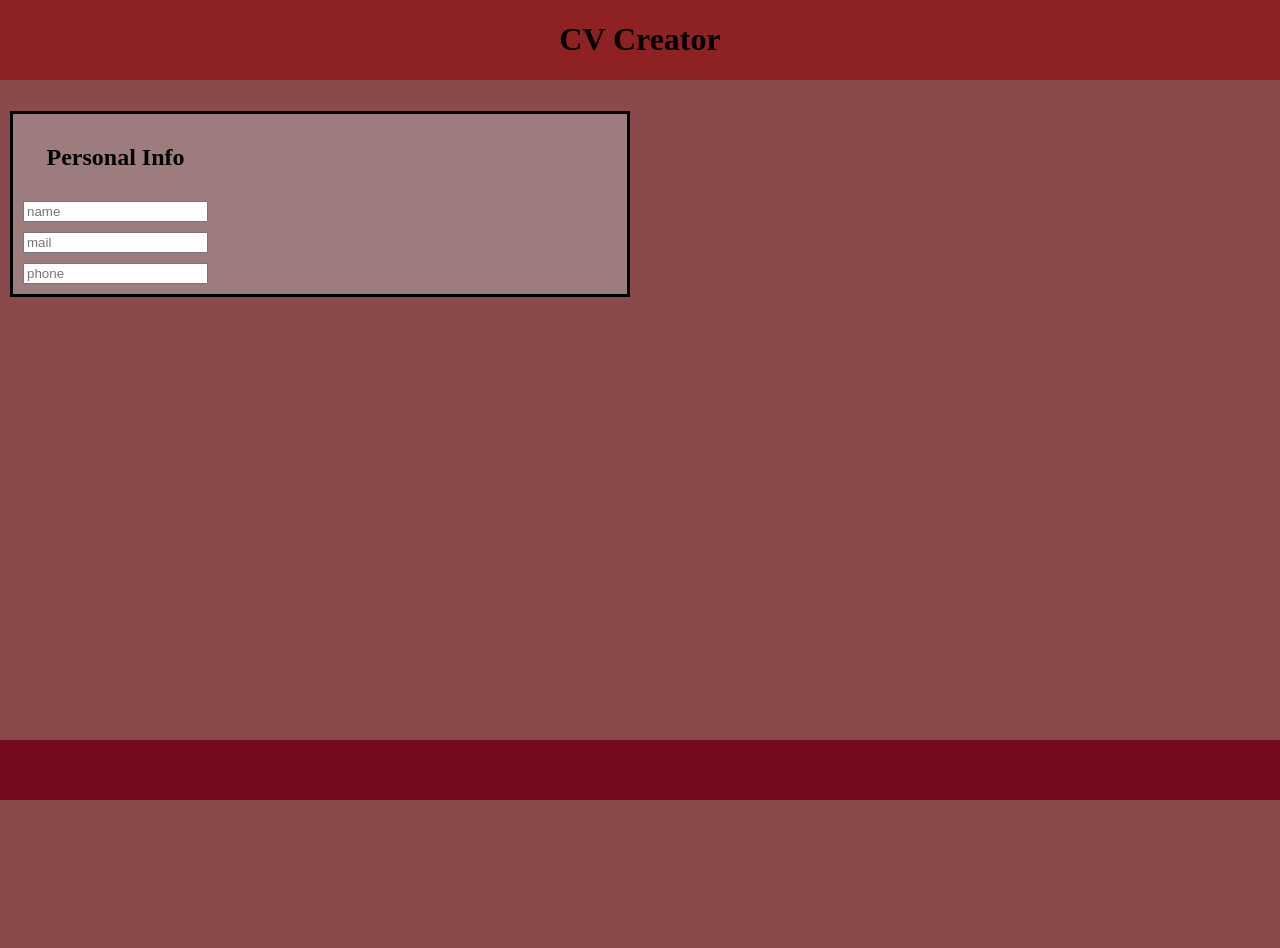
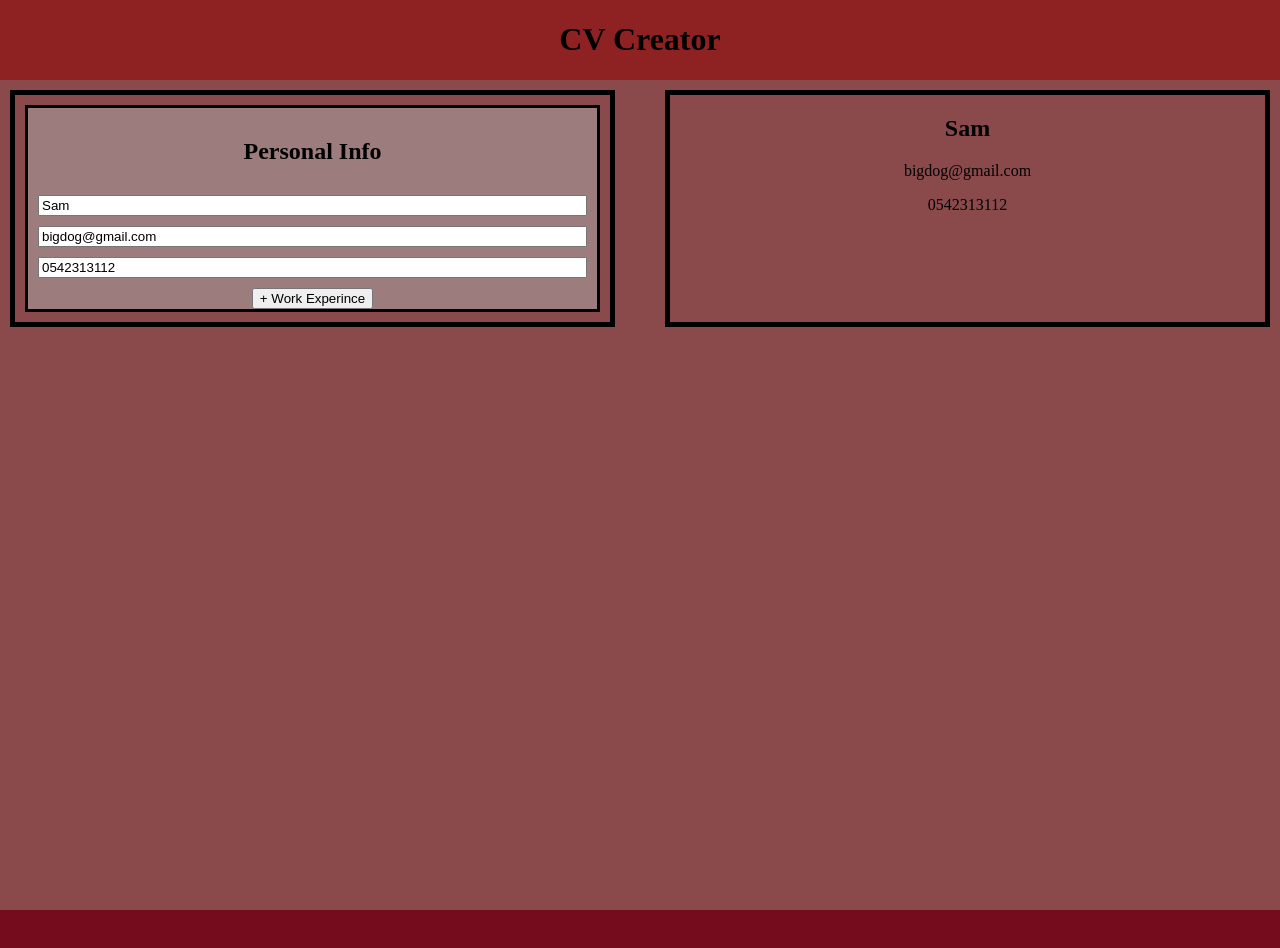
Before and after one commit to oxedom/cv-project, a React (Create React App) app: page / in a window 1280 px wide. Shown: the top 948 px of the page. Before the commit the page ends 800 px from the top, so only its background shows below. Built offline with nearby package versions, Linux system fonts and the light colour scheme.

Commit message:
schools contact and need to give it it's own ID

```diff
--- a/src/comps/Form.js
+++ b/src/comps/Form.js
@@ -8,14 +8,11 @@ class Form extends Component {
 
         this.state = {
 
-            name: "",
-            mail: "",
-            number: "",
+            name: "Sam",
+            mail: "bigdog@gmail.com",
+            number: "0542313112",
             schools: [],
             jobs: [],
-            nameFormRead: false,
-            schoolFormRead: false
-
         }
 
     }
@@ -35,9 +32,9 @@ class Form extends Component {
 
     }
 
-    handleClick = (e) => {
-        let toogle = !this.state.nameFormRead
-        this.setState({ nameFormRead: toogle });
+    handleSchoolclick = (e) => {
+        e.preventDefault()
+        this.setState({ schools: this.state.schools.concat({}) })
     }
 
 
@@ -59,14 +56,15 @@ class Form extends Component {
                             <input placeholder="mail" onChange={this.handleChange} name="mail" value={mail} type='text' maxLength={30} />
                             <input placeholder="phone" onChange={this.handleChange} name="number" value={number} type='text' maxLength={12} />
                         </div>
-
+                        <button onClick={this.handleSchoolclick}> + Work Experince</button>
+                        {schools.map(el => <SchoolForm key={1}> </SchoolForm>)}
                     </div>
 
                 </form >
 
 
-                <div >
-                    <p> {name}</p>
+                <div className="cv_preview" >
+                    <h2> {name}</h2>
                     <p> {mail}</p>
                     <p> {number}</p>
                 </div>
--- a/src/styles/styles.css
+++ b/src/styles/styles.css
@@ -28,7 +28,7 @@ body {
 
 
 .form-box {
-    display: flex;
+
     border: 3px solid black;
     margin: 10px;
     background-color: rgb(156, 124, 124);
@@ -48,6 +48,12 @@ body {
     display: grid;
     grid-template-rows: repeat(3,1fr);
     grid-template-columns: repeat(2,1fr);
+    grid-gap: 30px;
+}
+
+.dvider > * {
+margin: 10px;
+border: solid 5px black;
 }
 
 .footer {
```
